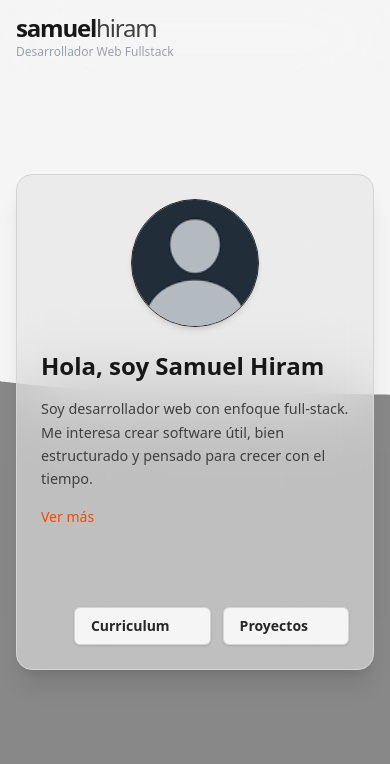
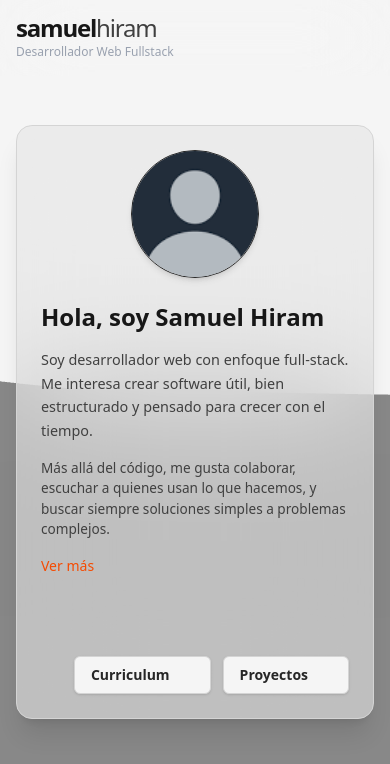
Before and after one commit to samuelhiram/samuelhiram-portfolio, a Next.js app: page / in a window 390 px wide. Shown: the top 764 px of the page. Built offline with nearby package versions, Linux system fonts and the light colour scheme; some icons are missing.

Commit message:
Refactor HeroSection and HeroCard components; update styles in HeroContent and MobileMenu

```diff
--- a/app/components/HeroSection.tsx
+++ b/app/components/HeroSection.tsx
@@ -1,7 +1,5 @@
 "use client";
 import { useEffect, useState } from "react";
-import Image from "next/image";
-import { Icon } from "@iconify/react";
 import BackgroundMesh from "./BackgroundMesh";
 import HeroCard from "./HeroSectionComponents/HeroCard";
 export default function HeroSection() {
--- a/app/components/HeroSectionComponents/HeroCard.tsx
+++ b/app/components/HeroSectionComponents/HeroCard.tsx
@@ -4,7 +4,7 @@ import HeroContent from "./HeroContent";
 export default function HeroCard() {
   return (
     <div className="relative z-10 w-full max-w-[95vw] sm:max-w-[90vw] md:max-w-[min(60vw,80rem)]">
-      <div className="backdrop-blur-2xl bg-neutral-200/60 dark:bg-neutral-800/60 shadow-xl border border-neutral-300 dark:border-neutral-700 rounded-2xl p-6 sm:p-8 md:p-10 lg:p-12 flex flex-col md:flex-row items-center gap-6 sm:gap-8 transition-all duration-300">
+      <div className="backdrop-blur-3xl bg-neutral-200/60 dark:bg-neutral-800/60 shadow-xl border border-neutral-300 dark:border-neutral-700 rounded-2xl p-6 sm:p-8 md:p-10 lg:p-12 flex flex-col md:flex-row items-center gap-6 sm:gap-8 transition-all duration-300">
         <Avatar />
         <HeroContent />
       </div>
--- a/app/components/HeroSectionComponents/HeroContent.tsx
+++ b/app/components/HeroSectionComponents/HeroContent.tsx
@@ -17,26 +17,21 @@ export default function HeroContent() {
       <h1 className="text-[clamp(1.5rem,6vw,1.8rem)] font-bold text-neutral-900 dark:text-white leading-tight">
         Hola, soy Samuel Hiram
       </h1>
-
       <p className="text-neutral-700 dark:text-neutral-300 text-[clamp(0.9rem,3vw,1.05rem)] leading-relaxed max-w-[65ch]">
         Soy desarrollador web con enfoque full-stack. Me interesa crear software
         útil, bien estructurado y pensado para crecer con el tiempo.
       </p>
-
+      <p className="text-neutral-700 dark:text-neutral-200 text-[clamp(0.85rem,2.8vw,1rem)] max-w-[65ch]">
+        Más allá del código, me gusta colaborar, escuchar a quienes usan lo que
+        hacemos, y buscar siempre soluciones simples a problemas complejos.
+      </p>
       {showMore && (
         <>
-          <p className="text-neutral-400 dark:text-neutral-200 text-[clamp(0.85rem,2.8vw,1rem)] max-w-[65ch]">
-            Más allá del código, me gusta colaborar, escuchar a quienes usan lo
-            que hacemos, y buscar siempre soluciones simples a problemas
-            complejos.
-          </p>
-
-          <p className="text-neutral-400 dark:text-neutral-200 text-[clamp(0.85rem,2.8vw,1rem)] max-w-[65ch]">
+          <p className="text-neutral-700 dark:text-neutral-200 text-[clamp(0.85rem,2.8vw,1rem)] max-w-[65ch]">
             Trabajo principalmente con estas tecnologías para lograr soluciones
             escalables, bien organizadas y enfocadas en el rendimiento.
           </p>
-
-          <div className="border w-fit rounded-lg border-neutral-300 dark:border-neutral-700 p-2 bg-neutral-50 dark:bg-neutral-800 space-y-3">
+          <div className="backdrop-blur-2xl bg-neutral-200/60 dark:bg-neutral-800/60 shadow-xl border w-fit rounded-lg border border-neutral-300 dark:border-neutral-700 p-2 space-y-3">
             <div className="flex flex-wrap gap-4 text-2xl text-neutral-600 dark:text-neutral-300">
               <Icon icon="devicon:nextjs" />
               <Icon icon="devicon:react" />
@@ -51,7 +46,6 @@ export default function HeroContent() {
           </div>
         </>
       )}
-
       <div className="w-full flex justify-start">
         <button
           onClick={() => setShowMore(!showMore)}
@@ -60,12 +54,10 @@ export default function HeroContent() {
           {showMore ? "Ocultar detalles" : "Ver más"}
         </button>
       </div>
-
       <div className="flex flex-col xs:flex-row justify-between items-stretch xs:items-center gap-6 mt-2">
         <div className="w-full xs:w-auto flex justify-start">
           <SocialIcons />
         </div>
-
         <div className="w-full xs:w-auto flex flex-wrap justify-end gap-3">
           {buttons.map(({ label, icon }) => (
             <HeroButton key={label} label={label} icon={icon} />
--- a/app/components/MobileMenu.tsx
+++ b/app/components/MobileMenu.tsx
@@ -23,7 +23,6 @@ export default function MobileMenu({ onClose, isOpen }: Props) {
 
   return (
     <div className="fixed inset-0 z-50 bg-white/90 dark:bg-neutral-950/90 backdrop-blur-xl text-neutral-900 dark:text-neutral-100 px-6 py-4 flex flex-col transition-all">
-      {/* Close */}
       <div className="flex justify-end">
         <button
           onClick={onClose}
@@ -34,7 +33,6 @@ export default function MobileMenu({ onClose, isOpen }: Props) {
         </button>
       </div>
 
-      {/* Navigation */}
       <nav className="mt-10 space-y-5">
         {menuItems.map(({ label, href, highlight }) => (
           <a
@@ -51,9 +49,7 @@ export default function MobileMenu({ onClose, isOpen }: Props) {
         ))}
       </nav>
 
-      {/* Footer social */}
       <div className="flex justify-end mt-auto pt-10 text-xs uppercase tracking-widest space-y-3">
-        {/* <p className="text-neutral-500 dark:text-neutral-400">Ver</p> */}
         <div className="flex flex-col gap-4 text-lg mb-8 mr-4">
           {socialLinks.map(({ label, href }) => (
             <a
--- a/app/components/Navbar.tsx
+++ b/app/components/Navbar.tsx
@@ -29,7 +29,6 @@ export default function Navbar() {
               secondaryColor="text-neutral-700 dark:text-neutral-300"
             />
           </Link>
-
           <div className="hidden text-neutral-900 dark:text-white md:flex items-center gap-6">
             <Link href="/contact" className={linkBaseStyle}>
               <span className="text-md">CONTACTO</span>
```
